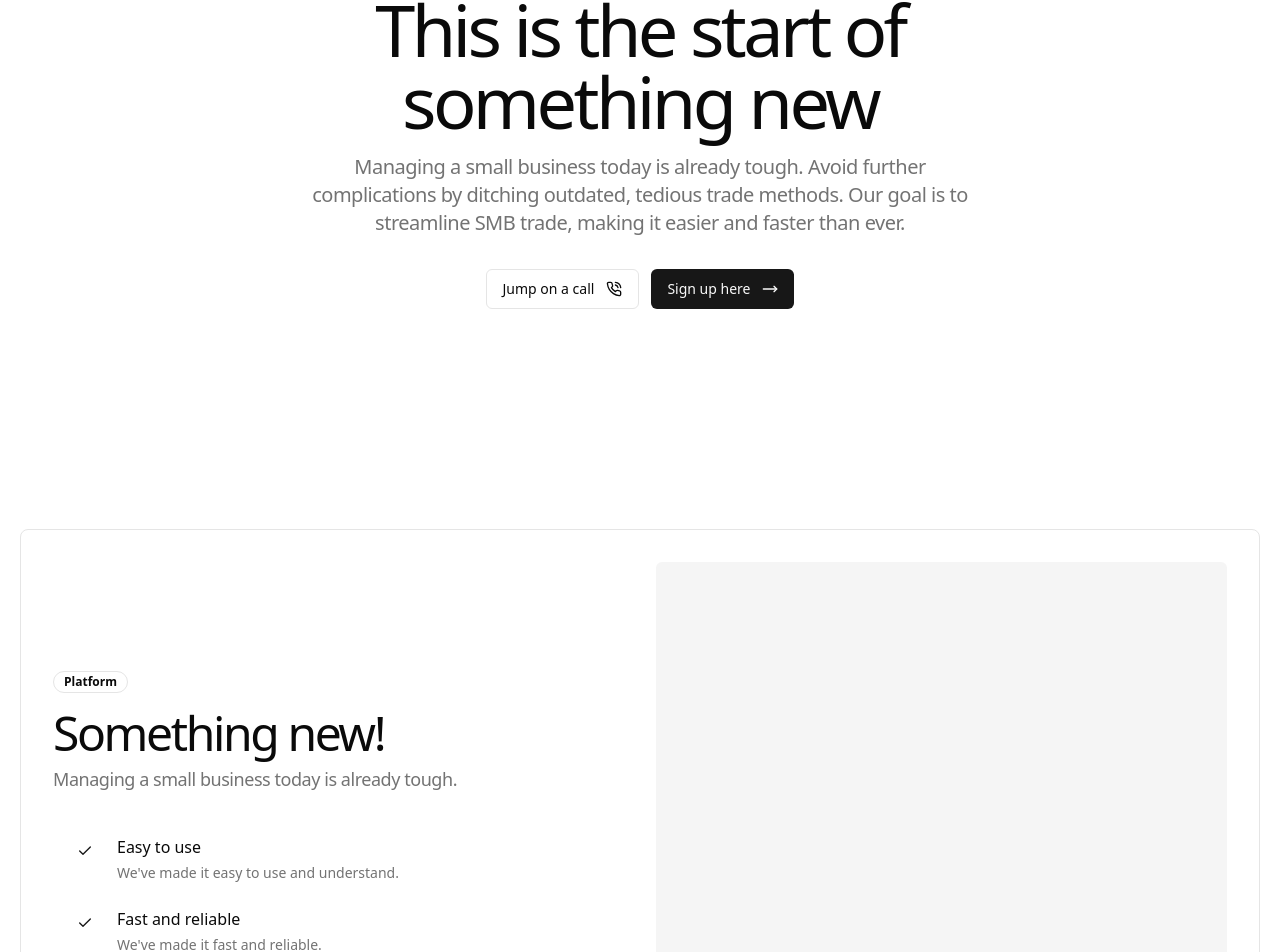
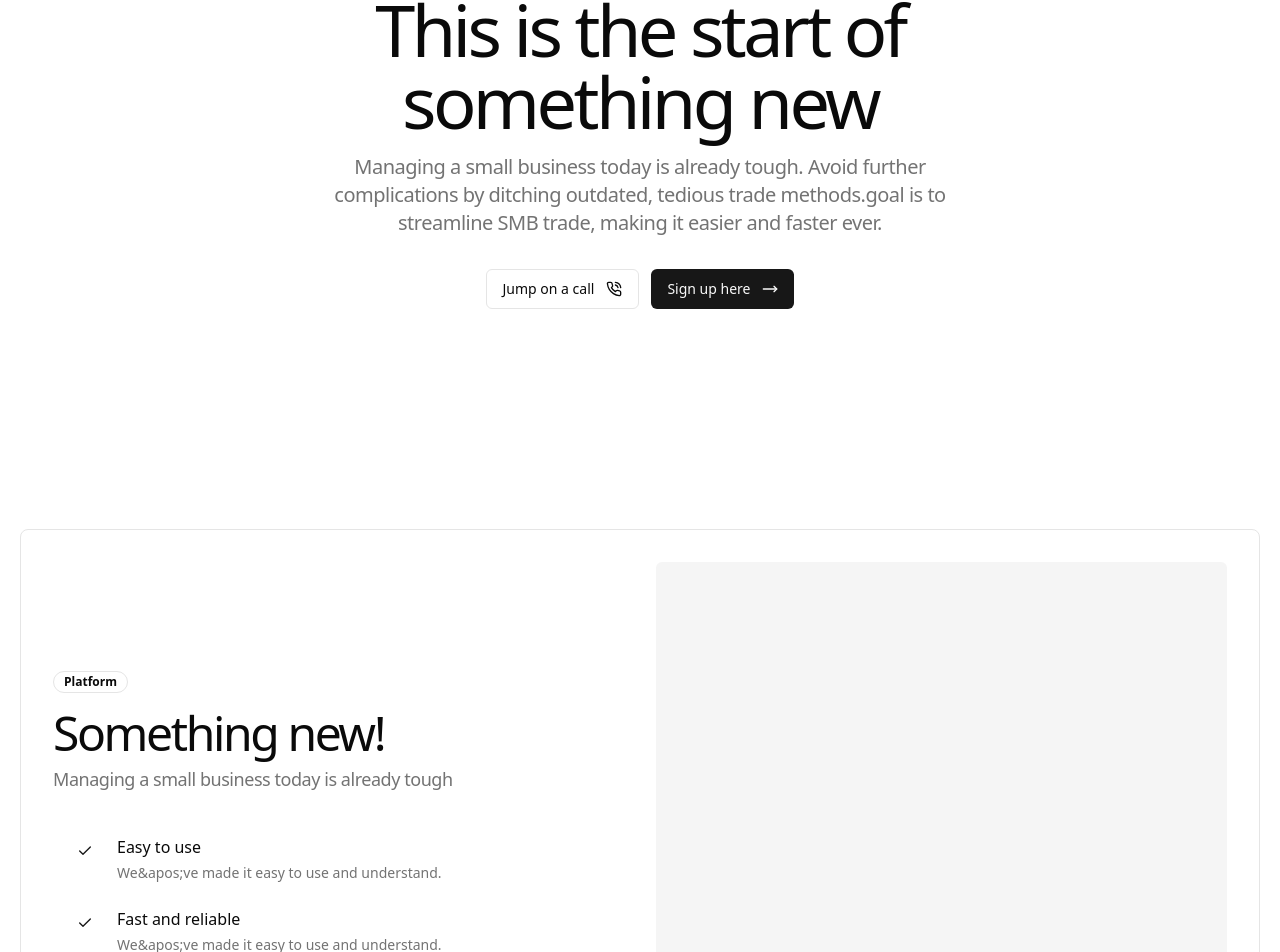
Before and after one commit to ZeroCoderss/zerocoderss.github.io, a React (Vite) app: page / in a window 1280 px wide. Shown: the part 235-1187 px from the top of the page. Built offline with nearby package versions, Linux system fonts and the light colour scheme.

Commit message:
home-page.js add

```diff
--- a/src/components/app/blog.jsx
+++ b/src/components/app/blog.jsx
@@ -1,48 +1,45 @@
 import { MoveRight } from "lucide-react";
 import { Button } from "@/components/ui/button";
+import { blogs } from "@/config/data/home-page";
 
 export const Blog1 = () => (
   <div className="w-full py-5 lg:py-10">
     <div className="container p-5 mx-auto flex flex-col gap-14">
       <div className="flex w-full flex-col sm:flex-row sm:justify-between sm:items-center gap-8">
         <h4 className="text-3xl md:text-5xl tracking-tighter max-w-xl font-regular">
-          Latest articles
+          {blogs.latestArticles}
         </h4>
         <Button className="gap-4">
-          View all articles <MoveRight className="w-4 h-4" />
+          {blogs.view} <MoveRight className="w-4 h-4" />
         </Button>
       </div>
       <div className="grid grid-cols-1 sm:grid-cols-2 lg:grid-cols-4 gap-8">
         <div className="flex flex-col gap-2 hover:opacity-75 cursor-pointer">
           <div className="bg-muted rounded-md aspect-video mb-4"></div>
-          <h3 className="text-xl tracking-tight">Pay supplier invoices</h3>
+          <h3 className="text-xl tracking-tight">{blogs.invoices}</h3>
           <p className="text-muted-foreground text-base">
-            Our goal is to streamline SMB trade, making it easier and faster
-            than ever.
+            {blogs.goal1}
           </p>
         </div>
         <div className="flex flex-col gap-2 hover:opacity-75 cursor-pointer">
           <div className="bg-muted rounded-md aspect-video mb-4"></div>
-          <h3 className="text-xl tracking-tight">Pay supplier invoices</h3>
+          <h3 className="text-xl tracking-tight">{blogs.invoices}</h3>
           <p className="text-muted-foreground text-base">
-            Our goal is to streamline SMB trade, making it easier and faster
-            than ever.
+            {blogs.goal2}
           </p>
         </div>
         <div className="flex flex-col gap-2 hover:opacity-75 cursor-pointer">
           <div className="bg-muted rounded-md aspect-video mb-4"></div>
-          <h3 className="text-xl tracking-tight">Pay supplier invoices</h3>
+          <h3 className="text-xl tracking-tight">{blogs.invoices}</h3>
           <p className="text-muted-foreground text-base">
-            Our goal is to streamline SMB trade, making it easier and faster
-            than ever.
+            {blogs.goal3}
           </p>
         </div>
         <div className="flex flex-col gap-2 hover:opacity-75 cursor-pointer">
           <div className="bg-muted rounded-md aspect-video mb-4"></div>
-          <h3 className="text-xl tracking-tight">Pay supplier invoices</h3>
+          <h3 className="text-xl tracking-tight">{blogs.invoices}</h3>
           <p className="text-muted-foreground text-base">
-            Our goal is to streamline SMB trade, making it easier and faster
-            than ever.
+            {blogs.goal4}
           </p>
         </div>
       </div>
--- a/src/components/app/contract.jsx
+++ b/src/components/app/contract.jsx
@@ -12,6 +12,7 @@ import { cn } from "@/lib/utils";
 import { format } from "date-fns";
 import { Label } from "@/components/ui/label";
 import { Input } from "@/components/ui/input";
+import { contact } from "@/config/data/home-page";
 
 export const Contact = () => {
   const [date, setDate] = useState(new Date());
@@ -23,16 +24,14 @@ export const Contact = () => {
           <div className="flex flex-col gap-6">
             <div className="flex  flex-col gap-4">
               <div>
-                <Badge>Contact</Badge>
+                <Badge>{contact.contact}</Badge>
               </div>
               <div className="flex flex-col gap-2">
                 <h4 className="text-3xl md:text-5xl tracking-tighter max-w-xl text-left font-regular">
-                  Something new
+                  {contact.newUpdate}
                 </h4>
                 <p className="text-lg leading-relaxed tracking-tight text-muted-foreground max-w-sm text-left">
-                  Managing a small business today is already tough. Avoid
-                  further complications by ditching outdated, tedious trade
-                  methods.
+                  {contact.p1}
                 </p>
               </div>
             </div>
@@ -41,7 +40,7 @@ export const Contact = () => {
               <div className="flex flex-col gap-1">
                 <p>Easy to use</p>
                 <p className="text-muted-foreground text-sm">
-                  We&apos;ve made it easy to use and understand.
+                  {contact.p2}
                 </p>
               </div>
             </div>
@@ -50,7 +49,7 @@ export const Contact = () => {
               <div className="flex flex-col gap-1">
                 <p>Fast and reliable</p>
                 <p className="text-muted-foreground text-sm">
-                  We&apos;ve made it easy to use and understand.
+                  {contact.p2}
                 </p>
               </div>
             </div>
@@ -59,7 +58,7 @@ export const Contact = () => {
               <div className="flex flex-col gap-1">
                 <p>Beautiful and modern</p>
                 <p className="text-muted-foreground text-sm">
-                  We&apos;ve made it easy to use and understand.
+                  {contact.p2}
                 </p>
               </div>
             </div>
--- a/src/components/app/faq.jsx
+++ b/src/components/app/faq.jsx
@@ -7,27 +7,25 @@ import {
   AccordionTrigger,
 } from "@/components/ui/accordion";
 import { Button } from "@/components/ui/button";
+import { faq } from "@/config/data/home-page";
 
 export const Faq = () => (
   <div className="w-full py-5 lg:py-10">
     <div className="container mx-auto">
       <div className="flex flex-col gap-10">
         <div className="flex text-center justify-center items-center gap-4 flex-col">
-          <Badge variant="outline">FAQ</Badge>
+          <Badge variant="outline">{faq.faq}</Badge>
           <div className="flex gap-2 flex-col">
             <h4 className="text-3xl md:text-5xl tracking-tighter max-w-xl text-center font-regular">
-              This is the start of something new
+              {faq.h4}
             </h4>
             <p className="text-lg leading-relaxed tracking-tight text-muted-foreground max-w-xl text-center">
-              Managing a small business today is already tough. Avoid further
-              complications by ditching outdated, tedious trade methods. Our
-              goal is to streamline SMB trade, making it easier and faster than
-              ever.
+              {faq.p}
             </p>
           </div>
           <div>
             <Button className="gap-4" variant="outline">
-              Any questions? Reach out <PhoneCall className="w-4 h-4" />
+              {faq.question} <PhoneCall className="w-4 h-4" />
             </Button>
           </div>
         </div>
@@ -40,10 +38,7 @@ export const Faq = () => (
                   This is the start of something new
                 </AccordionTrigger>
                 <AccordionContent>
-                  Managing a small business today is already tough. Avoid
-                  further complications by ditching outdated, tedious trade
-                  methods. Our goal is to streamline SMB trade, making it easier
-                  and faster than ever.
+                  {faq.accordionContent}
                 </AccordionContent>
               </AccordionItem>
             ))}
--- a/src/components/app/feature.jsx
+++ b/src/components/app/feature.jsx
@@ -1,6 +1,7 @@
 import { Check } from "lucide-react";
 import { Badge } from "@/components/ui/badge";
 import { User } from "lucide-react";
+import { feature } from "@/config/data/home-page";
 
 export const Feature = () => (
   <div className="w-full py-5 lg:py-10">
@@ -9,14 +10,14 @@ export const Feature = () => (
         <div className="flex gap-10 flex-col">
           <div className="flex gap-4 flex-col">
             <div>
-              <Badge variant="outline">Platform</Badge>
+              <Badge variant="outline">{feature.badge}</Badge>
             </div>
             <div className="flex gap-2 flex-col">
               <h2 className="text-3xl lg:text-5xl tracking-tighter max-w-xl text-left font-regular">
-                Something new!
+                {feature.h2}
               </h2>
               <p className="text-lg leading-relaxed tracking-tight text-muted-foreground max-w-xl text-left">
-                Managing a small business today is already tough.
+                {feature.p1}
               </p>
             </div>
           </div>
@@ -24,27 +25,27 @@ export const Feature = () => (
             <div className="flex flex-row gap-6 items-start">
               <Check className="w-4 h-4 mt-2 text-primary" />
               <div className="flex flex-col gap-1">
-                <p>Easy to use</p>
+                <p>{feature.p2}</p>
                 <p className="text-muted-foreground text-sm">
-                  We&apos;ve made it easy to use and understand.
+                  {feature.p3}
                 </p>
               </div>
             </div>
             <div className="flex flex-row gap-6 items-start">
               <Check className="w-4 h-4 mt-2 text-primary" />
               <div className="flex flex-col gap-1">
-                <p>Fast and reliable</p>
+                <p>{feature.p4}</p>
                 <p className="text-muted-foreground text-sm">
-                  We&apos;ve made it fast and reliable.
+                  {feature.p5}
                 </p>
               </div>
             </div>
             <div className="flex flex-row gap-6 items-start">
               <Check className="w-4 h-4 mt-2 text-primary" />
               <div className="flex flex-col gap-1">
-                <p>Beautiful and modern</p>
+                <p>{feature.p6}</p>
                 <p className="text-muted-foreground text-sm">
-                  We&apos;ve made it beautiful and modern.
+                  {feature.p7}
                 </p>
               </div>
             </div>
@@ -62,14 +63,14 @@ export const Feature2 = () => (
       <div className="flex p-5 flex-col gap-10">
         <div className="flex gap-4 flex-col items-start">
           <div>
-            <Badge>Platform</Badge>
+            <Badge>{feature.feature2.badge}</Badge>
           </div>
           <div className="flex gap-2 flex-col">
             <h2 className="text-3xl md:text-5xl tracking-tighter max-w-xl font-regular text-left">
-              Something new!
+              {feature.feature2.h2}
             </h2>
             <p className="text-lg max-w-xl lg:max-w-lg leading-relaxed tracking-tight text-muted-foreground  text-left">
-              Managing a small business today is already tough.
+              {feature.feature2.p1}
             </p>
           </div>
         </div>
@@ -77,20 +78,18 @@ export const Feature2 = () => (
           <div className="bg-muted rounded-md h-full lg:col-span-2 p-6 aspect-square lg:aspect-auto flex justify-between flex-col">
             <User className="w-8 h-8 stroke-1" />
             <div className="flex flex-col">
-              <h3 className="text-xl tracking-tight">Pay supplier invoices</h3>
+              <h3 className="text-xl tracking-tight">{feature.feature2.h3}</h3>
               <p className="text-muted-foreground max-w-xs text-base">
-                Our goal is to streamline SMB trade, making it easier and faster
-                than ever.
+                {feature.feature2.p}
               </p>
             </div>
           </div>
           <div className="bg-muted rounded-md  aspect-square p-6 flex justify-between flex-col">
             <User className="w-8 h-8 stroke-1" />
             <div className="flex flex-col">
-              <h3 className="text-xl tracking-tight">Pay supplier invoices</h3>
+              <h3 className="text-xl tracking-tight">{feature.feature2.h3}</h3>
               <p className="text-muted-foreground max-w-xs text-base">
-                Our goal is to streamline SMB trade, making it easier and faster
-                than ever.
+                {feature.feature2.p}
               </p>
             </div>
           </div>
@@ -98,20 +97,18 @@ export const Feature2 = () => (
           <div className="bg-muted rounded-md aspect-square p-6 flex justify-between flex-col">
             <User className="w-8 h-8 stroke-1" />
             <div className="flex flex-col">
-              <h3 className="text-xl tracking-tight">Pay supplier invoices</h3>
+              <h3 className="text-xl tracking-tight">{feature.feature2.h3}</h3>
               <p className="text-muted-foreground max-w-xs text-base">
-                Our goal is to streamline SMB trade, making it easier and faster
-                than ever.
+                {feature.feature2.p}
               </p>
             </div>
           </div>
           <div className="bg-muted rounded-md h-full lg:col-span-2 p-6 aspect-square lg:aspect-auto flex justify-between flex-col">
             <User className="w-8 h-8 stroke-1" />
             <div className="flex flex-col">
-              <h3 className="text-xl tracking-tight">Pay supplier invoices</h3>
+              <h3 className="text-xl tracking-tight">{feature.feature2.h3}</h3>
               <p className="text-muted-foreground max-w-xs text-base">
-                Our goal is to streamline SMB trade, making it easier and faster
-                than ever.
+                {feature.feature2.p}
               </p>
             </div>
           </div>
--- a/src/components/app/head-nav.jsx
+++ b/src/components/app/head-nav.jsx
@@ -38,6 +38,10 @@ export const HeaderNav = () => {
           title: "Recordings",
           href: "/recordings",
         },
+        {
+          title: "Invoice",
+          href: "/invoice",
+        }
       ],
     },
     {
--- a/src/components/app/hero.jsx
+++ b/src/components/app/hero.jsx
@@ -1,5 +1,6 @@
 import { MoveRight, PhoneCall } from "lucide-react";
 import { Button } from "@/components/ui/button";
+import { hero } from "@/config/data/home-page";
 
 export const Hero = () => (
   <div className="w-full">
@@ -7,25 +8,23 @@ export const Hero = () => (
       <div className="flex gap-8 py-20 lg:py-40 items-center justify-center flex-col">
         <div>
           <Button variant="secondary" size="sm" className="gap-4">
-            Read our launch article <MoveRight className="w-4 h-4" />
+            {hero.heroUpButton} <MoveRight className="w-4 h-4" />
           </Button>
         </div>
         <div className="flex gap-4 flex-col">
           <h1 className="text-5xl md:text-7xl max-w-2xl tracking-tighter text-center font-regular">
-            This is the start of something new
+            {hero.heroTitle}
           </h1>
           <p className="text-lg md:text-xl leading-relaxed tracking-tight text-muted-foreground max-w-2xl text-center">
-            Managing a small business today is already tough. Avoid further
-            complications by ditching outdated, tedious trade methods. Our goal
-            is to streamline SMB trade, making it easier and faster than ever.
+            {hero.heroSubTitle}
           </p>
         </div>
         <div className="flex flex-row gap-3">
           <Button size="default" className="gap-3" variant="outline">
-            Jump on a call <PhoneCall className="w-4 h-4" />
+            {hero.heroCallToAction} <PhoneCall className="w-4 h-4" />
           </Button>
           <Button size="default" className="gap-3">
-            Sign up here <MoveRight className="w-4 h-4" />
+            {hero.heroSignupButton} <MoveRight className="w-4 h-4" />
           </Button>
         </div>
       </div>
--- a/src/components/app/price.jsx
+++ b/src/components/app/price.jsx
@@ -1,6 +1,7 @@
 import { Check, Minus, MoveRight, PhoneCall } from "lucide-react";
 import { Badge } from "@/components/ui/badge";
 import { Button } from "@/components/ui/button";
+import { price } from "@/config/data/home-page";
 
 export const Pricing2 = () => (
   <div className="w-full py-5 lg:py-10">
@@ -20,8 +21,7 @@ export const Pricing2 = () => (
           <div className="px-3 py-1 md:px-6 md:py-4  gap-2 flex flex-col">
             <p className="text-2xl">Startup</p>
             <p className="text-sm text-muted-foreground">
-              Our goal is to streamline SMB trade, making it easier and faster
-              than ever for everyone and everywhere.
+              {price.p}
             </p>
             <p className="flex flex-col lg:flex-row lg:items-center gap-2 text-xl mt-8">
               <span className="text-4xl">$40</span>
@@ -34,8 +34,7 @@ export const Pricing2 = () => (
           <div className="px-3 py-1 md:px-6 md:py-4 gap-2 flex flex-col">
             <p className="text-2xl">Growth</p>
             <p className="text-sm text-muted-foreground">
-              Our goal is to streamline SMB trade, making it easier and faster
-              than ever for everyone and everywhere.
+              {price.p}
             </p>
             <p className="flex flex-col lg:flex-row lg:items-center gap-2 text-xl mt-8">
               <span className="text-4xl">$40</span>
@@ -48,8 +47,7 @@ export const Pricing2 = () => (
           <div className="px-3 py-1 md:px-6 md:py-4 gap-2 flex flex-col">
             <p className="text-2xl">Enterprise</p>
             <p className="text-sm text-muted-foreground">
-              Our goal is to streamline SMB trade, making it easier and faster
-              than ever for everyone and everywhere.
+              {price.p}
             </p>
             <p className="flex flex-col lg:flex-row lg:items-center gap-2 text-xl mt-8">
               <span className="text-4xl">$40</span>
--- /dev/null
+++ b/src/config/data/home-page.js
@@ -0,0 +1,53 @@
+export const blogs = {
+    latestArticles: "Latest articles",
+    view: "View all articles",
+    goal1: "Our goal is to streamline SMB trade, making it easier and faster than ever.",
+    goal2: "We've made it easier than ever to pay supplier invoices, making your business more efficient and profitable.",
+    goal3: "Our goal is to streamline SMB trade, making it easier and faster than ever.",
+    goal4: "Our goal is to streamline SMB trade, making it easier and faster than ever.",
+    invoices: "Pay supplier invoices"
+};
+export const contact = {
+    contact: "Contact",
+    newUpdate: "Something new",
+    p1: "Managing a small business today is already tough. Avoid further complications by ditching outdated, tedious trade methods.",
+    p2: "We&apos;ve made it easy to use and understand."
+};
+export const faq = {
+    faq: "FAQ",
+    h4: "This is the start of something new",
+    p: "Managing a small business today is already tough. Avoid further complications by ditching outdated, tedious trade methods Our goal is to streamline SMB trade, making it easier and than ever.",
+    question: "Any questions? Reach out",
+    accordionContent: "Managing a small business today is already tough. Avoid further complications by ditching outdated, tedious trade methods. Our goal is to streamline SMB trade, easier and faster than ever."
+};
+export const feature = {
+    badge: "Platform",
+    h2: "Something new!",
+    p1: "Managing a small business today is already tough",
+    p2: "Easy to use",
+    p3: "We&apos;ve made it easy to use and understand.",
+    p4: "Fast and reliable",
+    p5: "We&apos;ve made it easy to use and understand.",
+    p6: "Fast and reliable",
+    p7: "We&apos;ve made it easy to use and understand.",
+    feature2: {
+        badge: "Platform",
+        h2: "Something new!",
+        p1: "Managing a small business today is already tough",
+        h3: "Pay supplier invoices",
+        p: "Our goal is to streamline SMB trade, making it easier and faster than ever."
+    }
+};
+export const hero = {
+    heroUpButton: "Read our launch article",
+    heroTitle: "This is the start of something new",
+    heroSubTitle: "Managing a small business today is already tough. Avoid further complications by ditching outdated, tedious trade methods.goal is to streamline SMB trade, making it easier and faster ever.",
+    heroCallToAction: "Jump on a call",
+    heroSignupButton: "Sign up here"
+};
+export const price = {
+    p: "Our goal is to streamline SMB trade, making it easier and faster than ever for everyone and everywhere. Our goal is to streamline SMB trade, making it easier and faster"
+};
+export const error = {
+    p: "Please clear the cookies for this website to resolve potential issues. You can do this by going to your browser's settings, navigating to the privacy or security section, and finding the option to manage or clear cookies. This might help improve performance and functionality on this site."
+};
--- a/src/config/data/home-page.jsx
+++ /dev/null
@@ -1 +0,0 @@
-export const blogs = [];
```
Also changed, not shown: src/components/error/index.jsx (+2 -5 lines).
